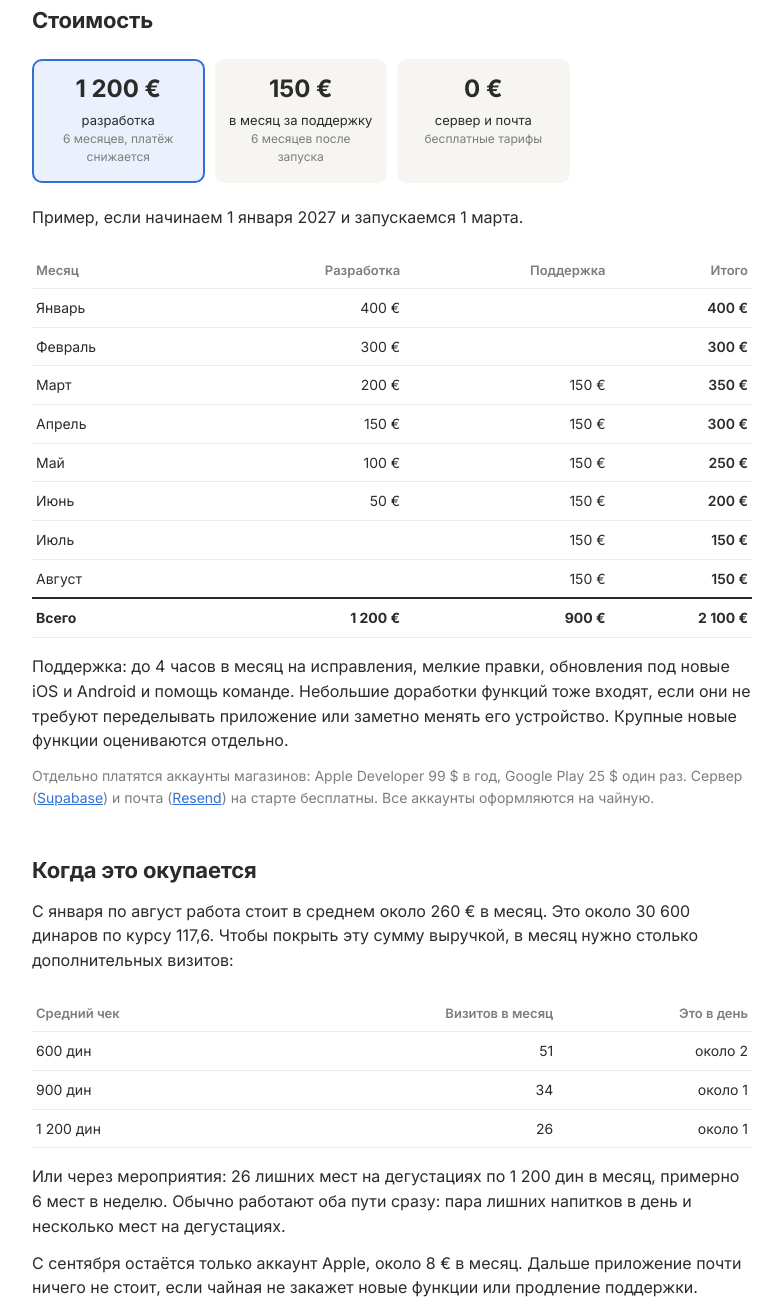
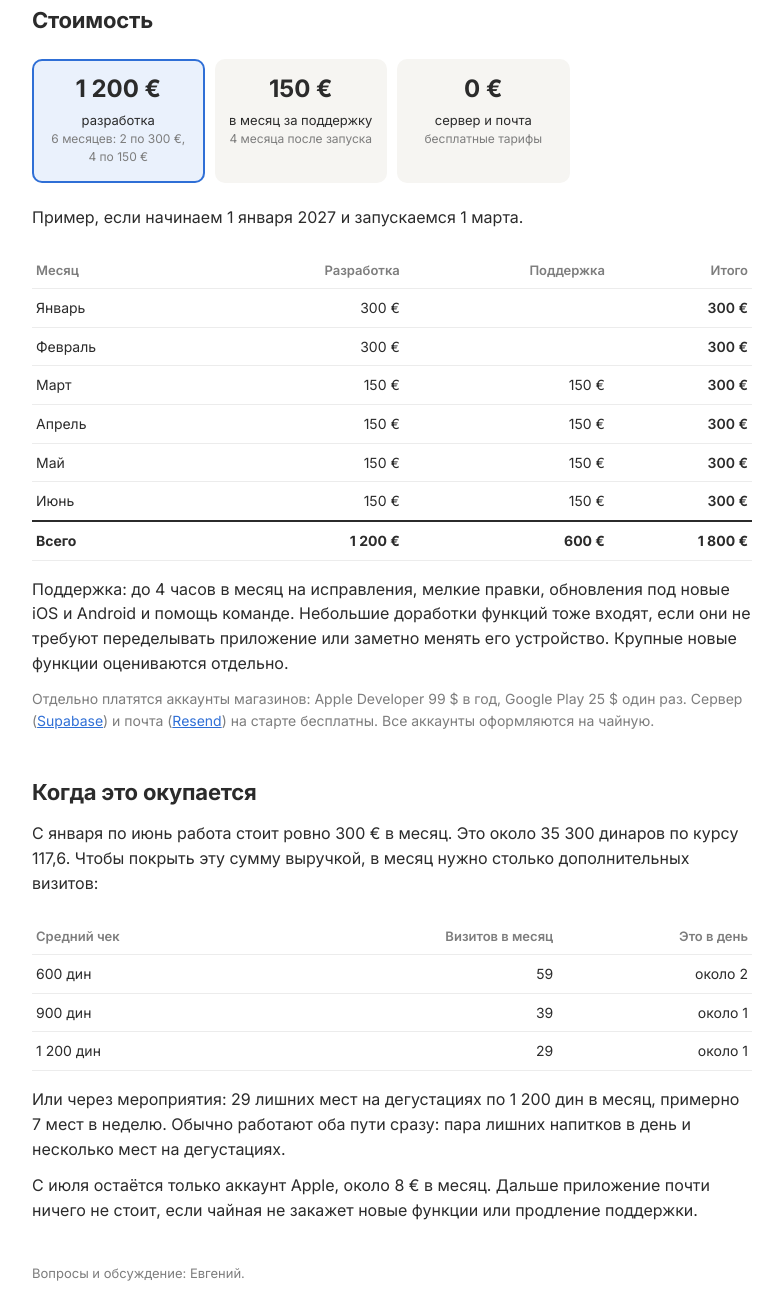
Before and after one commit to ezhulikov/telement-app-prototype, a plain HTML site: page pitch/index.html in a window 1280 px wide. Shown: the part 2092-3400 px from the top of the page, without its empty margins (248-1031 px from the left). Drawn offline with Linux system fonts and the light colour scheme.

Commit message:
Pitch: 2x300 + 4x150 dev, 4 months support

```diff
--- a/pitch/index.html
+++ b/pitch/index.html
@@ -106,38 +106,36 @@
 
 <h2>Стоимость</h2>
 <div class="figs">
-  <div class="fig main"><b>1 200 €</b><span>разработка</span><i>6 месяцев, платёж снижается</i></div>
-  <div class="fig"><b>150 €</b><span>в месяц за поддержку</span><i>6 месяцев после запуска</i></div>
+  <div class="fig main"><b>1 200 €</b><span>разработка</span><i>6 месяцев: 2 по 300 €, 4 по 150 €</i></div>
+  <div class="fig"><b>150 €</b><span>в месяц за поддержку</span><i>4 месяца после запуска</i></div>
   <div class="fig"><b>0 €</b><span>сервер и почта</span><i>бесплатные тарифы</i></div>
 </div>
 
 <p>Пример, если начинаем 1 января 2027 и запускаемся 1 марта.</p>
 <div class="scroll"><table class="pay">
   <tr><th>Месяц</th><th class="r">Разработка</th><th class="r">Поддержка</th><th class="r">Итого</th></tr>
-  <tr><td>Январь</td><td class="r">400 €</td><td class="r"></td><td class="r n">400 €</td></tr>
+  <tr><td>Январь</td><td class="r">300 €</td><td class="r"></td><td class="r n">300 €</td></tr>
   <tr><td>Февраль</td><td class="r">300 €</td><td class="r"></td><td class="r n">300 €</td></tr>
-  <tr><td>Март</td><td class="r">200 €</td><td class="r">150 €</td><td class="r n">350 €</td></tr>
+  <tr><td>Март</td><td class="r">150 €</td><td class="r">150 €</td><td class="r n">300 €</td></tr>
   <tr><td>Апрель</td><td class="r">150 €</td><td class="r">150 €</td><td class="r n">300 €</td></tr>
-  <tr><td>Май</td><td class="r">100 €</td><td class="r">150 €</td><td class="r n">250 €</td></tr>
-  <tr><td>Июнь</td><td class="r">50 €</td><td class="r">150 €</td><td class="r n">200 €</td></tr>
-  <tr><td>Июль</td><td class="r"></td><td class="r">150 €</td><td class="r n">150 €</td></tr>
-  <tr><td>Август</td><td class="r"></td><td class="r">150 €</td><td class="r n">150 €</td></tr>
-  <tr class="total"><td>Всего</td><td class="r">1 200 €</td><td class="r">900 €</td><td class="r">2 100 €</td></tr>
+  <tr><td>Май</td><td class="r">150 €</td><td class="r">150 €</td><td class="r n">300 €</td></tr>
+  <tr><td>Июнь</td><td class="r">150 €</td><td class="r">150 €</td><td class="r n">300 €</td></tr>
+  <tr class="total"><td>Всего</td><td class="r">1 200 €</td><td class="r">600 €</td><td class="r">1 800 €</td></tr>
 </table></div>
 <p>Поддержка: до 4 часов в месяц на исправления, мелкие правки, обновления под новые iOS и Android и помощь команде. Небольшие доработки функций тоже входят, если они не требуют переделывать приложение или заметно менять его устройство. Крупные новые функции оцениваются отдельно.</p>
 <p class="muted">Отдельно платятся аккаунты магазинов: Apple Developer 99 $ в год, Google Play 25 $ один раз. Сервер (<a href="https://supabase.com/pricing">Supabase</a>) и почта (<a href="https://resend.com/pricing">Resend</a>) на старте бесплатны. Все аккаунты оформляются на чайную.</p>
 
 
 <h2>Когда это окупается</h2>
-<p>С января по август работа стоит в среднем около 260 € в месяц. Это около 30 600 динаров по курсу 117,6. Чтобы покрыть эту сумму выручкой, в месяц нужно столько дополнительных визитов:</p>
+<p>С января по июнь работа стоит ровно 300 € в месяц. Это около 35 300 динаров по курсу 117,6. Чтобы покрыть эту сумму выручкой, в месяц нужно столько дополнительных визитов:</p>
 <div class="scroll"><table class="pay">
   <tr><th>Средний чек</th><th class="r">Визитов в месяц</th><th class="r">Это в день</th></tr>
-  <tr><td>600 дин</td><td class="r">51</td><td class="r">около 2</td></tr>
-  <tr><td>900 дин</td><td class="r">34</td><td class="r">около 1</td></tr>
-  <tr><td>1 200 дин</td><td class="r">26</td><td class="r">около 1</td></tr>
+  <tr><td>600 дин</td><td class="r">59</td><td class="r">около 2</td></tr>
+  <tr><td>900 дин</td><td class="r">39</td><td class="r">около 1</td></tr>
+  <tr><td>1 200 дин</td><td class="r">29</td><td class="r">около 1</td></tr>
 </table></div>
-<p>Или через мероприятия: 26 лишних мест на дегустациях по 1 200 дин в месяц, примерно 6 мест в неделю. Обычно работают оба пути сразу: пара лишних напитков в день и несколько мест на дегустациях.</p>
-<p>С сентября остаётся только аккаунт Apple, около 8 € в месяц. Дальше приложение почти ничего не стоит, если чайная не закажет новые функции или продление поддержки.</p>
+<p>Или через мероприятия: 29 лишних мест на дегустациях по 1 200 дин в месяц, примерно 7 мест в неделю. Обычно работают оба пути сразу: пара лишних напитков в день и несколько мест на дегустациях.</p>
+<p>С июля остаётся только аккаунт Apple, около 8 € в месяц. Дальше приложение почти ничего не стоит, если чайная не закажет новые функции или продление поддержки.</p>
 
 <p class="foot">Вопросы и обсуждение: Евгений.</p>
 </div>
```
